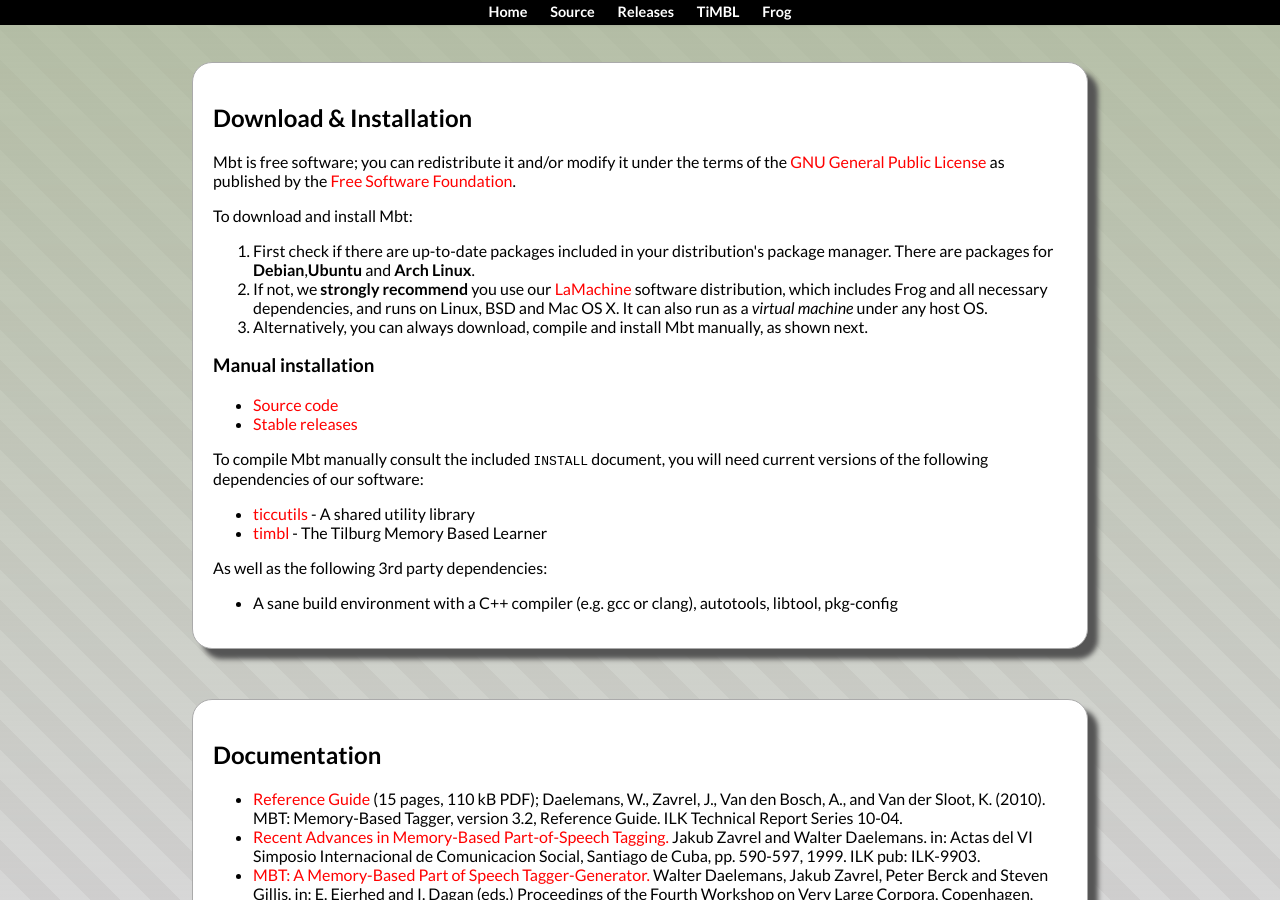
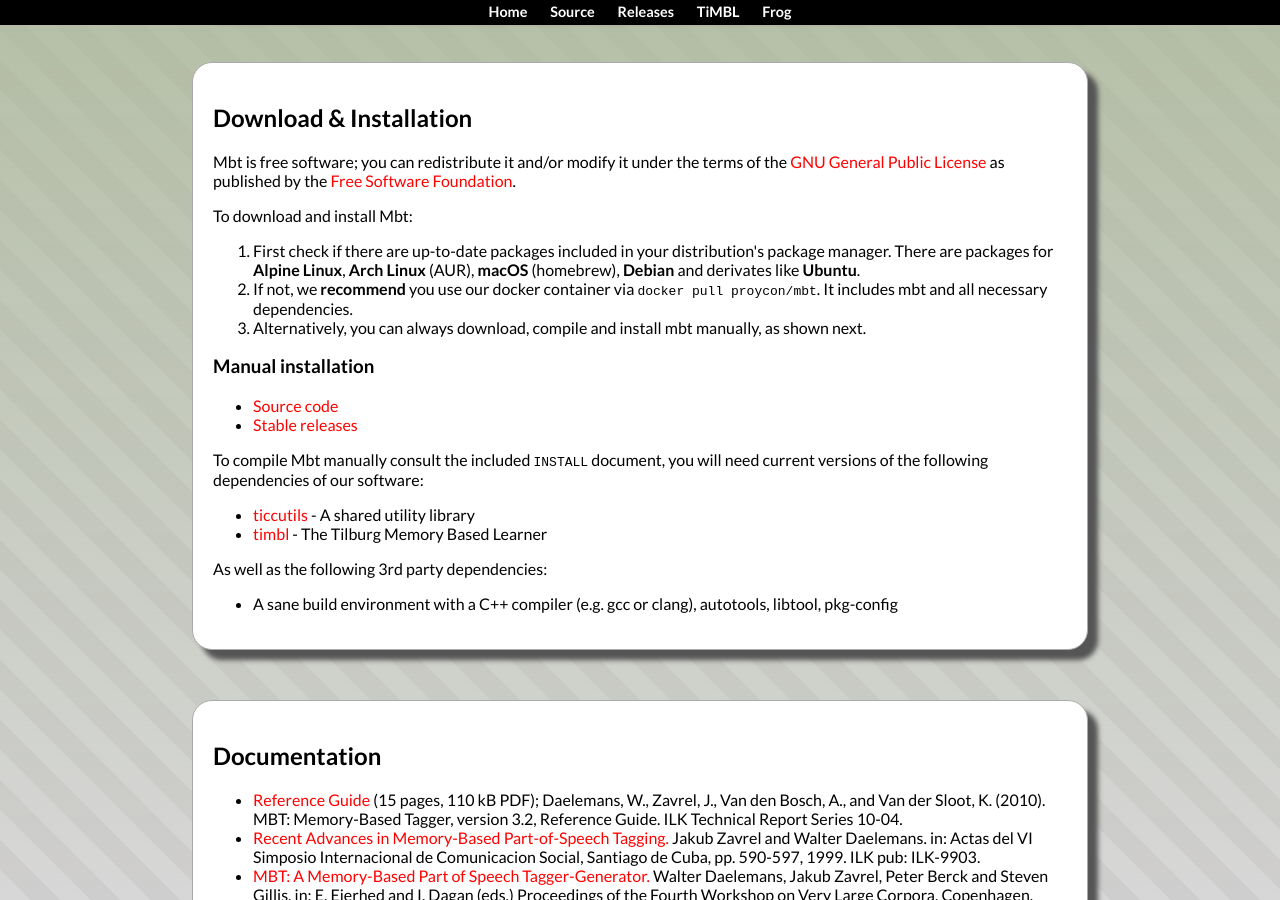
Before and after one commit to LanguageMachines/mbt, a Jekyll site: the page built from index.html, in a window 1280 px wide and 900 px high, scrolled down 931 px. Built offline with Jekyll 4.4.1, drawn with Linux system fonts in a browser that asks for light colours.

Commit message:
website: removed LaMachine reference

```diff
--- a/index.html
+++ b/index.html
@@ -55,14 +55,11 @@
 <ol>
 <li>First check if there are up-to-date packages
 included in your distribution's package manager. There are packages for
-<strong>Debian</strong>,<strong>Ubuntu</strong> and <strong>Arch
-Linux</strong>.</li>
-<li>If not, we <strong>strongly recommend</strong> you use our <a
-href="https://proycon.github.io/LaMachine">LaMachine</a> software distribution,
-which includes Frog and all necessary dependencies, and runs on Linux, BSD and
-Mac OS X. It can also run as a <em>virtual machine</em> under any host OS.</li>
-<li>Alternatively, you can always download, compile and install Mbt manually, as shown next.</li>
+<strong>Alpine Linux</strong>, <strong>Arch Linux</strong> (AUR), <strong>macOS</strong> (homebrew), <strong>Debian</strong> and derivates like <strong>Ubuntu</strong>.</li>
+<li>If not, we <strong>recommend</strong> you use our docker container via <tt>docker pull proycon/mbt</tt>. It includes mbt and all necessary dependencies. </li>
+<li>Alternatively, you can always download, compile and install mbt manually, as shown next.</li>
 </ol>
+
 
 <h3>Manual installation</h3>
 
```
